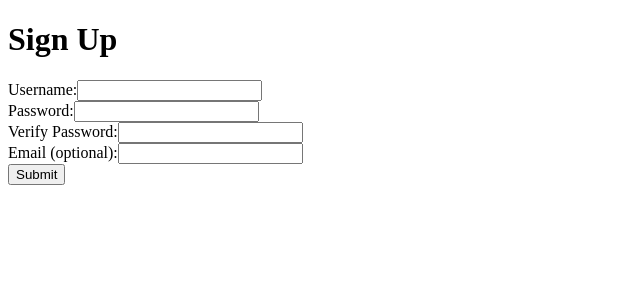
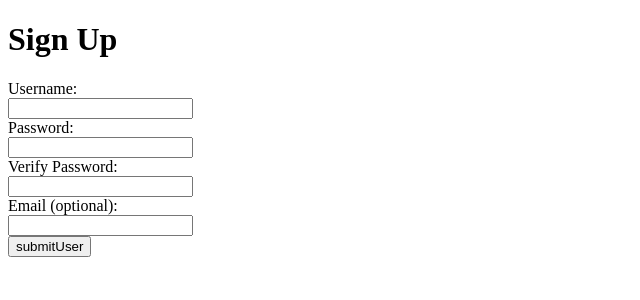
Before and after one commit to DogeSWL/-user-signup, a Flask app: page / in a window 1280 px wide. Shown: the top 300 px of the page, without its empty margins (0-640 px from the left). Run offline with Flask 2, Linux system fonts and the light colour scheme.

Commit message:
modified main, base, and signUp files

```diff
--- a/main.py
+++ b/main.py
@@ -1,10 +1,64 @@
-from flask import Flask, request, render_template
+from flask import Flask, request, redirect, render_template
+import cgi
+import re
 
 app = Flask(__name__)
 app.config['DEBUG'] = True
 
+page_header = """
+<!DOCTYPE html>
+<html>
+    <head>
+        <title>User Sign-up</title>
+    </head>
+    <body>
+"""
+
+page_footer = """
+    </body>
+</html>
+"""
+
+@app.route("/add", methods=['POST'])
+def add_user():
+    new_user = request.form['newUser']
+    new_Pass = request.form['newPass']
+    new_vPass = request.form['verifyPass']
+    new_email = request.form['newEmail']
+
+    userName_error = ''
+    pword_error = ''
+    vPass_error = ''
+    email_error = ''
+
+
+    if (new_user.strip() == "") or (len(new_user) < 3 or len(new_user) > 20):
+        userName_error = "Not a valid username"
+
+    if (new_Pass.strip() == ""):
+        pword_error = "Not a valid password"
+
+    if (new_vPass.strip() == "") or (new_vPass != new_Pass):
+        vPass_error = "Passwords don't match"
+
+    if (new_email != ''):
+        if not re.match(r"[^@]+@[^@]+\.[^@]+", new_email):
+            email_error = "Email not valid"
+
+    if (userName_error != '') or (pword_error != ''):
+        return render_template('signUp.html', email_error = email_error, vPass_error = vPass_error, pword_error = pword_error, userName_error = userName_error)
+
+    sentence = "User has been added!"
+    content = page_header + "<h1>" + sentence + "</h1>" + page_footer
+
+    return content
+
 @app.route("/")
 def index():
-    return render_template('signUp.html')
+    error = request.args.get("error")
+
+    return render_template('signUp.html',
+        error = error and cgi.escape(error, quote=True)
+    )
 
 app.run()
--- a/templates/base.html
+++ b/templates/base.html
@@ -4,7 +4,19 @@
       <meta charset="utf-8">
       <title>User Sign-up</title>
       <style>
-
+         form {
+            display: table;
+         }
+         label {
+            display: table-row;
+         }
+         input {
+            display: table-cell;
+         }
+         .error
+         {
+            color: red;
+         }
       </style>
    </head>
    <body>
--- a/templates/signUp.html
+++ b/templates/signUp.html
@@ -3,17 +3,26 @@
 {% block content %}
 
 <h1>Sign Up</h1>
-<form class="/add" method="post">
-   <label>Username:<input class="shiftRigth" type="text" name="" value=""></label>
+<form action="/add" method="post">
+   <label for="newUser">Username:</label>
+   <input type="text" name="newUser">
    <br>
-   <label>Password:<input class="shiftRigth" type="text" name="" value=""></label>
+   <label for="newPass">Password:</label>
+   <input type="password" name="newPass">
    <br>
-   <label>Verify Password:<input class="shiftRigth" type="text" name="" value=""></label>
+   <label for="verifyPass">Verify Password:</label>
+   <input type="password" name="verifyPass">
    <br>
-   <label>Email (optional):<input class="shiftRigth" type="text" name="" value=""></label>
+   <label for="newEmail">Email (optional):</label>
+   <input type="text" name="newEmail">
    <br>
-   <input type="submit" value="Submit">
+   <input type="submit" value="submitUser">
 </form>
 
 
+<p class="error">{{userName_error}}</p>
+<p class="error">{{pword_error}}</p>
+<p class="error">{{vPass_error}}</p>
+<p class="error">{{email_error}}</p>
+
 {% endblock %}
```
